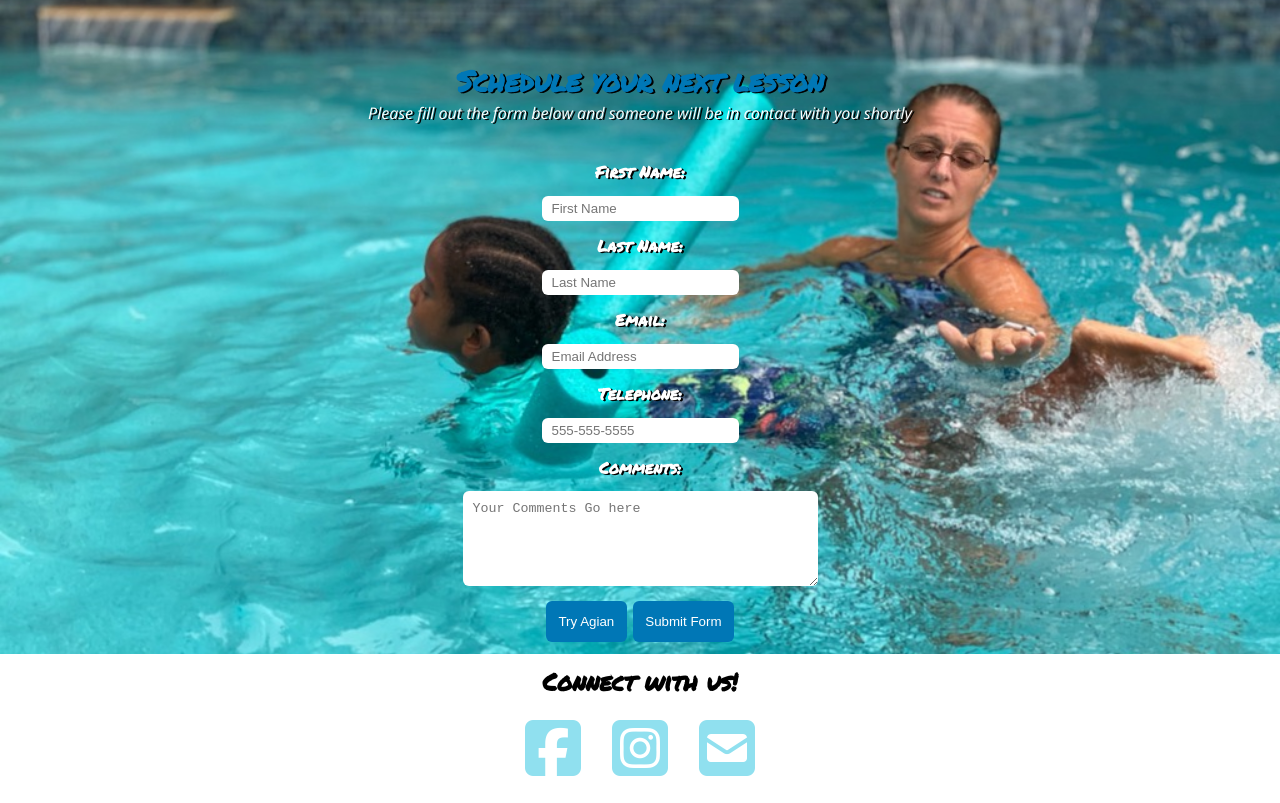
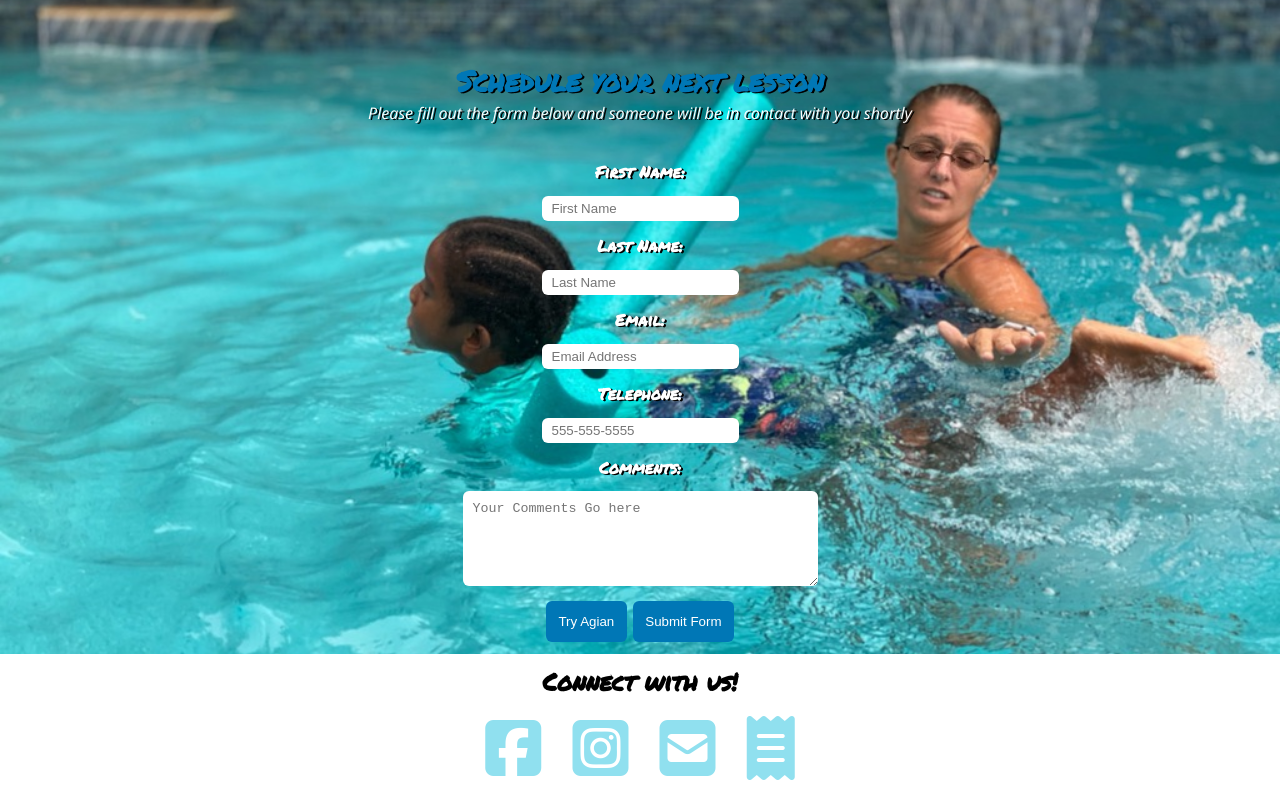
Before and after one commit to Sammy-Jean/Mermaid-Tadpoles, a plain HTML site: page index.html in a window 1280 px wide. Shown: the part 2205-3008 px from the top of the page. Drawn offline with nearby package versions, Linux system fonts and the light colour scheme.

Commit message:
Update index.html

```diff
--- a/index.html
+++ b/index.html
@@ -192,6 +192,7 @@
       <a href="https://www.facebook.com" target="_blank"><i class="fab fa-facebook-square"></i></a>
       <a href="https://www.instagram.com" target="_blank"><i class="fab fa-instagram-square"></i></a>
       <a href="mailto:info@MermaidsandTadpoles.com" target="_blank"><i class="fas fa-envelope-square"></i></a>
+       <a href="https://www.waveapps.com/" target="_blank"><i class="fas fa-receipt"></i></a>
 
     </footer>
 
```
